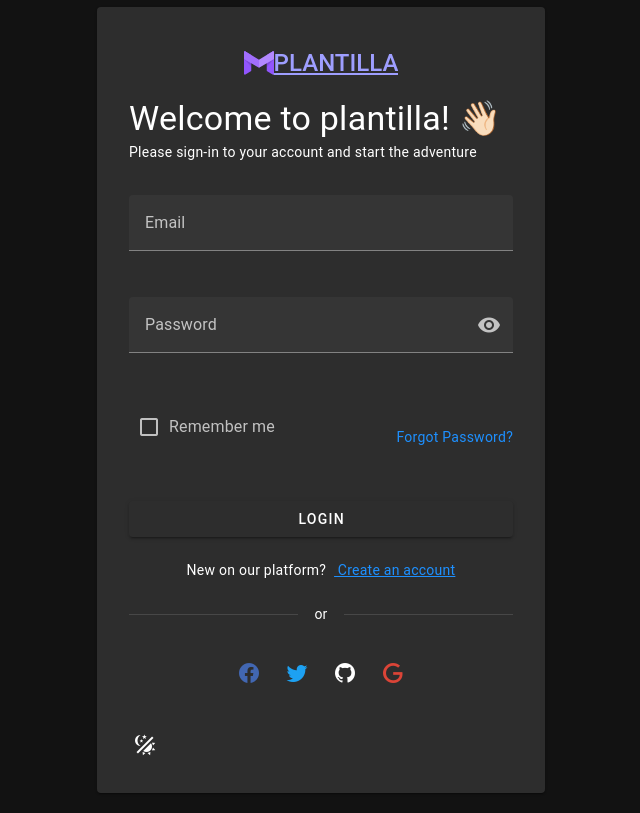
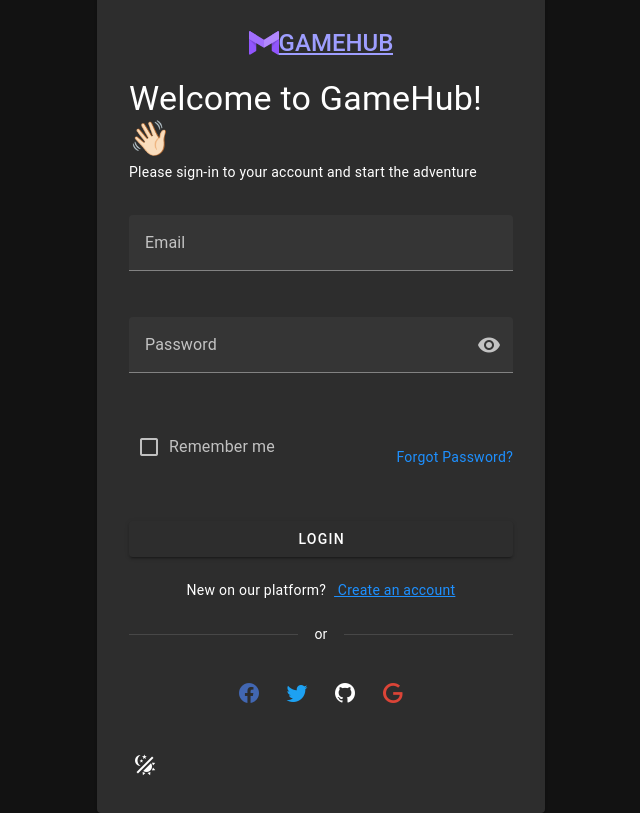
Before and after one commit to peLuis123/videogames, a Vue app: page /login in a window 1280 px wide. Shown: the whole page, without its empty margins (319-959 px from the left). Built offline with nearby package versions, Linux system fonts and the light colour scheme; no server answers.

Commit message:
refactor: rename title for proyect

```diff
--- a/index.html
+++ b/index.html
@@ -5,7 +5,7 @@
   <meta charset="UTF-8" />
   <link rel="icon" href="/favicon.ico" />
   <meta name="viewport" content="width=device-width, initial-scale=1.0" />
-  <title>Welcome to Vuetify 3</title>
+  <title>GameHub</title>
 </head>
 
 <body>
--- a/package.json
+++ b/package.json
@@ -1,5 +1,5 @@
 {
-  "name": "plantilla",
+  "name": "GameHub",
   "version": "0.0.0",
   "scripts": {
     "dev": "vite",
--- a/src/components/AuthLoginComponent.vue
+++ b/src/components/AuthLoginComponent.vue
@@ -5,12 +5,12 @@
       <VCardItem class="justify-center">
         <RouterLink to="/" class="d-flex align-center gap-3">
           <div class="d-flex" v-html="logo" />
-          <h2 class="font-weight-medium text-2xl text-uppercase">plantilla</h2>
+          <h2 class="font-weight-medium text-2xl text-uppercase">GameHub</h2>
         </RouterLink>
       </VCardItem>
 
       <VCardText class="pt-2">
-        <h4 class="text-h4 mb-1">Welcome to plantilla! 👋🏻</h4>
+        <h4 class="text-h4 mb-1">Welcome to GameHub! 👋🏻</h4>
         <p class="mb-0">
           Please sign-in to your account and start the adventure
         </p>
@@ -105,8 +105,8 @@
       password: form.value.password,
     };
     const response = await AuthAPI.Login({ data });
-    console.log(response.data);
-    authStore.setUser(response.data);
+    console.log(response.data.data.user)
+    authStore.setUser(response.data.data.user);
     router.push("/dashboard");
   } catch (error) {
     console.error("Error logging in:", error);
--- a/src/components/AuthRegisterComponent.vue
+++ b/src/components/AuthRegisterComponent.vue
@@ -5,7 +5,7 @@
       <VCardItem class="justify-center">
         <RouterLink to="/" class="d-flex align-center gap-3">
           <div class="d-flex" v-html="logo" />
-          <h2 class="font-weight-medium text-2xl text-uppercase">plantilla</h2>
+          <h2 class="font-weight-medium text-2xl text-uppercase">GameHub</h2>
         </RouterLink>
       </VCardItem>
 
@@ -103,13 +103,15 @@
 import { useTheme } from "vuetify";
 import AuthProvider from "@/components/AuthProvider.vue";
 import logo from "@/assets/images/logo.svg?raw";
+import { useAuthStore } from "@/store/authStore";
+import { Auth as AuthAPI } from "@/services/auth";
 const form = ref({
   username: "",
   email: "",
   password: "",
   terms: false,
 });
-
+const authStore = useAuthStore()
 const vuetifyTheme = useTheme();
 const router = useRouter();
 const isPasswordVisible = ref(false);
@@ -119,6 +121,19 @@
     vuetifyTheme.global.name.value === "light" ? "dark" : "light";
 };
 const createAccount = async () => {
-  console.log("register");
+  try {
+    const data = {
+      name: form.value.username,
+      email: form.value.email,
+      password: form.value.password,
+      rol: "user"
+    };
+    console.log(data)
+    const response = await AuthAPI.Register({ data });
+    authStore.setUser(response.data);
+    router.push("/dashboard");
+  } catch (error) {
+    console.error("Error logging in:", error);
+  }
 };
 </script>
--- a/src/components/HelloWorld.vue
+++ b/src/components/HelloWorld.vue
@@ -5,7 +5,7 @@
 
       <div class="text-body-2 font-weight-light mb-n1">Welcome to</div>
 
-      <h1 class="text-h2 font-weight-bold">Vuetify</h1>
+      <h1 class="text-h2 font-weight-bold">GameHub</h1>
 
       <div class="py-14" />
 
--- a/src/components/NavBar.vue
+++ b/src/components/NavBar.vue
@@ -2,7 +2,7 @@
   <v-app-bar :elevation="0">
     <v-app-bar-nav-icon variant="text" @click="$emit('someEvent')" />
 
-    <v-toolbar-title>plantilla</v-toolbar-title>
+    <v-toolbar-title>GameHub</v-toolbar-title>
 
     <v-spacer />
     <v-btn @click="toggleTheme" icon>
@@ -79,7 +79,9 @@
 );
 const logout = async () => {
   try {
+    authStore.logout()
     await AuthAPI.Logout();
+
     window.location.href = "/login";
   } catch (error) {
     console.error("Error during logout:", error);
--- a/src/components/NavigationDrawer.vue
+++ b/src/components/NavigationDrawer.vue
@@ -9,7 +9,7 @@
             <h1
               class="font-weight-medium leading-normal text-xl text-uppercase"
             >
-              plantilla
+              GameHub
             </h1>
           </RouterLink>
         </slot>
@@ -42,19 +42,19 @@
 
 const menuItems = [
   {
-    icon: "mdi-view-dashboard",
+    icon: "mdi-account-group",
     title: "users",
     value: "/",
-    roles: [ "admin"],
+    roles: ["admin"],
   },
   {
-    icon: "mdi-account-alert",
+    icon: "mdi-gamepad-variant",
     title: "Videojuegos",
     value: "/games",
     roles: ["user", "admin"],
   },
   {
-    icon: "mdi-account-alert",
+    icon: "mdi-library-shelves",
     title: "biblioteca",
     value: "/biblioteca",
     roles: ["user"],
```
Also changed, not shown: 2 other files (tests, documents, lock files or other folders).
